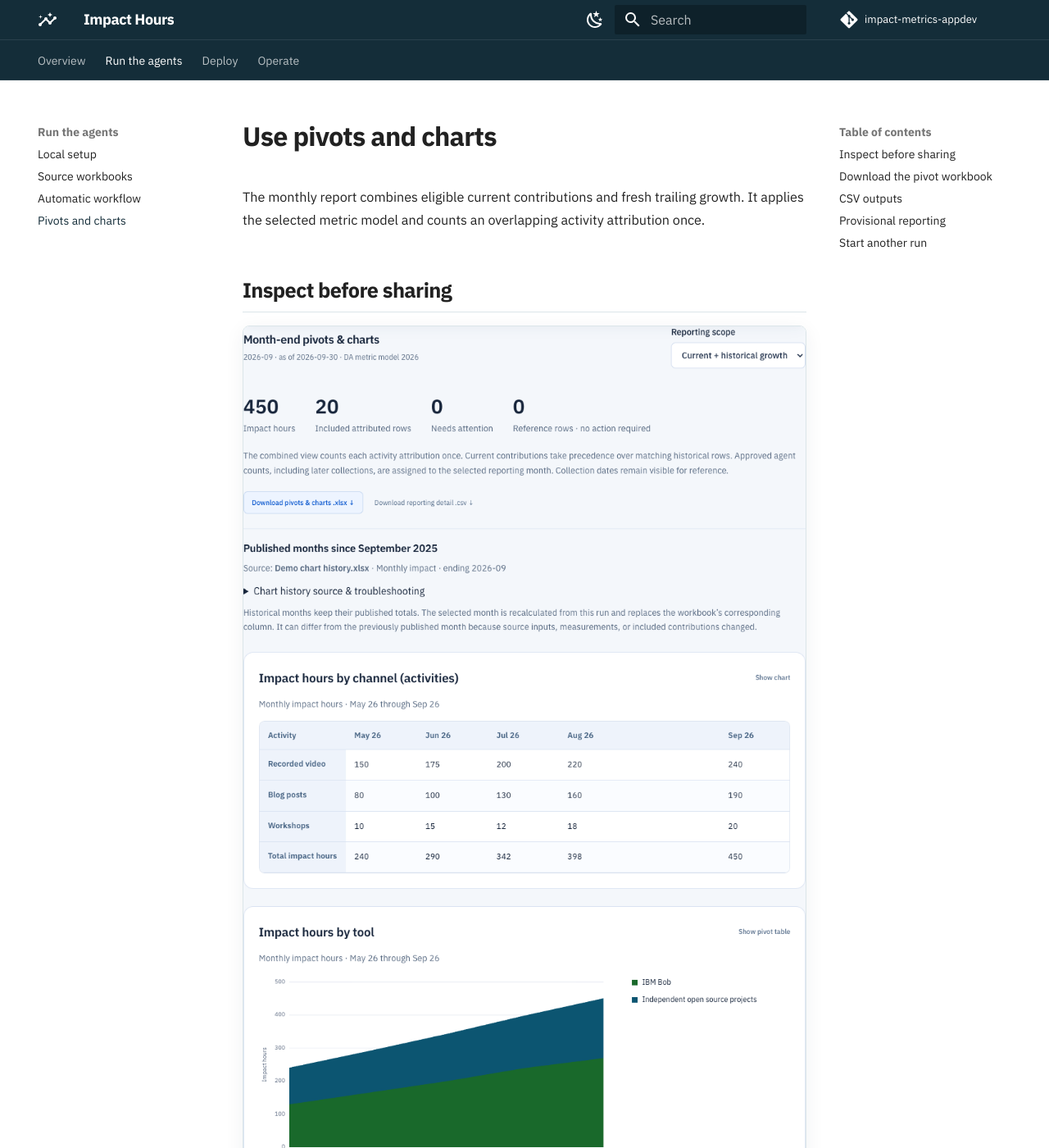
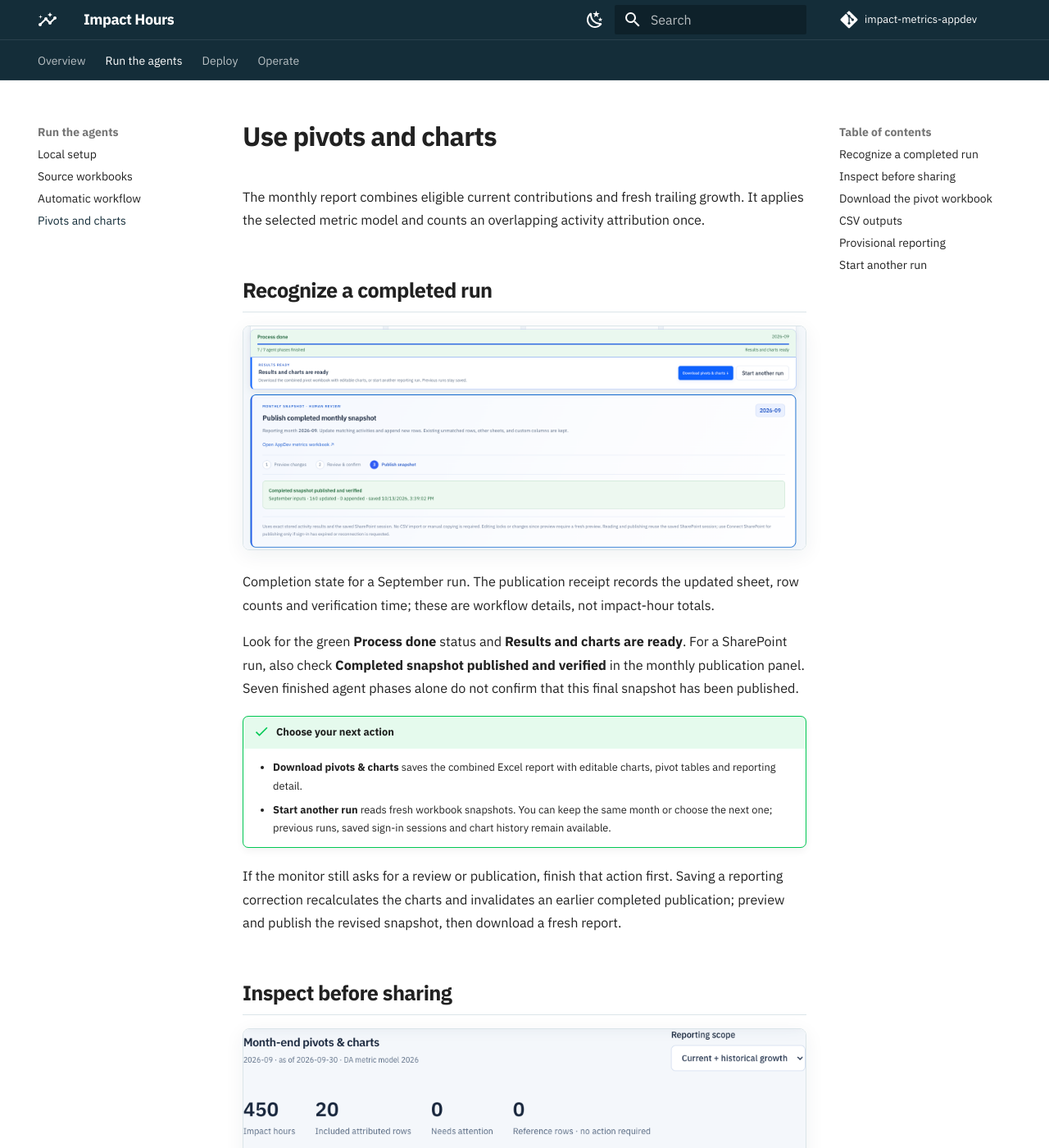
Before and after one commit to danieloh30/impact-metrics-appdev, an MkDocs documentation site: the page built from docs/site/run/reports.md, in a window 1280 px wide and 1400 px high. Shown: the whole window at 82% size. Built offline with MkDocs 1.6.1 and Material for MkDocs 9.7.7, drawn with Linux system fonts in a browser that asks for light colours; comment, search, counter and statistics services are not loaded; some of the changed text lies outside the part shown.

Commit message:
Document verified run completion with screenshot and next actions

```diff
--- a/docs/site/run/reports.md
+++ b/docs/site/run/reports.md
@@ -1,6 +1,19 @@
 # Use pivots and charts
 
 The monthly report combines eligible current contributions and fresh trailing growth. It applies the selected metric model and counts an overlapping activity attribution once.
+
+## Recognize a completed run
+
+![Process done with seven phases finished, a verified completed monthly snapshot and download or new-run actions](../assets/screenshots/process-done.png)
+<p class="ops-caption">Completion state for a September run. The publication receipt records the updated sheet, row counts and verification time; these are workflow details, not impact-hour totals.</p>
+
+Look for the green **Process done** status and **Results and charts are ready**. For a SharePoint run, also check **Completed snapshot published and verified** in the monthly publication panel. Seven finished agent phases alone do not confirm that this final snapshot has been published.
+
+!!! success "Choose your next action"
+    - **Download pivots & charts** saves the combined Excel report with editable charts, pivot tables and reporting detail.
+    - **Start another run** reads fresh workbook snapshots. You can keep the same month or choose the next one; previous runs, saved sign-in sessions and chart history remain available.
+
+If the monitor still asks for a review or publication, finish that action first. Saving a reporting correction recalculates the charts and invalidates an earlier completed publication; preview and publish the revised snapshot, then download a fresh report.
 
 ## Inspect before sharing
 
--- a/mkdocs.yml
+++ b/mkdocs.yml
@@ -82,4 +82,4 @@ extra_javascript:
   - javascripts/diagrams.js
 extra:
   generator: false
-copyright: AppDev Developer Advocacy · Operations guide · Screenshots use demo data
+copyright: AppDev Developer Advocacy · Operations guide · Workflow screenshots and demo reporting data
```
Also changed, not shown: README.md (+15 -2 lines), docs/site/index.md (+1 -1 lines), docs/site/run/workflow.md (+1 -1 lines), docs/screenshots/process-done.png (added), docs/site/assets/screenshots/process-done.png (added).
